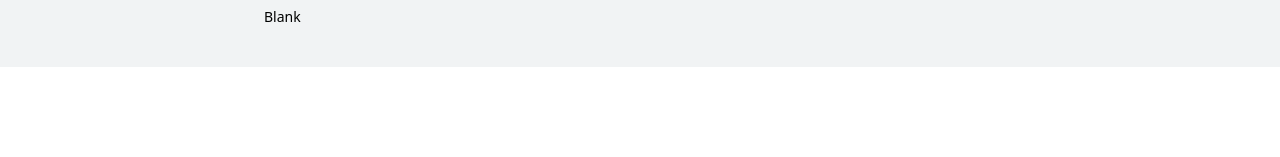
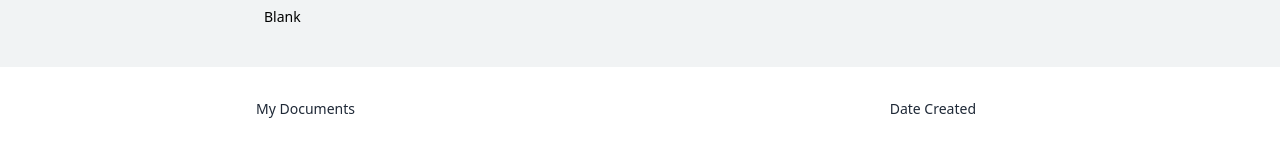
Before and after one commit to mayanktyagi1709/Google-Docs-Clone, a Next.js app: page / in a window 1280 px wide. Shown: the part 349-506 px from the top of the page. Built offline with nearby package versions, Linux system fonts and the light colour scheme; some icons are missing.

Commit message:
Created the recent docs section

```diff
--- /dev/null
+++ b/components/RecentDocs.js
@@ -0,0 +1,19 @@
+import React from "react";
+import Button from "@material-tailwind/react/Button";
+import Icon from "@material-tailwind/react/Icon";
+
+const RecentDocs = () => {
+  return (
+    <section className="bg-white px-10 md:px-0">
+      <div className="max-w-3xl mx-auto py-8 text-sm  text-gray-800">
+        <div className="flex items-center justify-between pb-5">
+          <h2 className="font-medium flex-grow">My Documents</h2>
+          <p className="mr-12">Date Created</p>
+          <Icon name="folder" size="3xl" color="gray" />
+        </div>
+      </div>
+    </section>
+  );
+};
+
+export default RecentDocs;
--- a/pages/index.js
+++ b/pages/index.js
@@ -5,6 +5,7 @@ import styles from "../styles/Home.module.css";
 import Button from "@material-tailwind/react/Button";
 import Icon from "@material-tailwind/react/Icon";
 import Doc from "../components/Doc";
+import RecentDocs from "../components/RecentDocs";
 
 export default function Home() {
   return (
@@ -17,6 +18,7 @@ export default function Home() {
 
       <Header />
       <Doc />
+      <RecentDocs />
 
     </div>
   );
```
